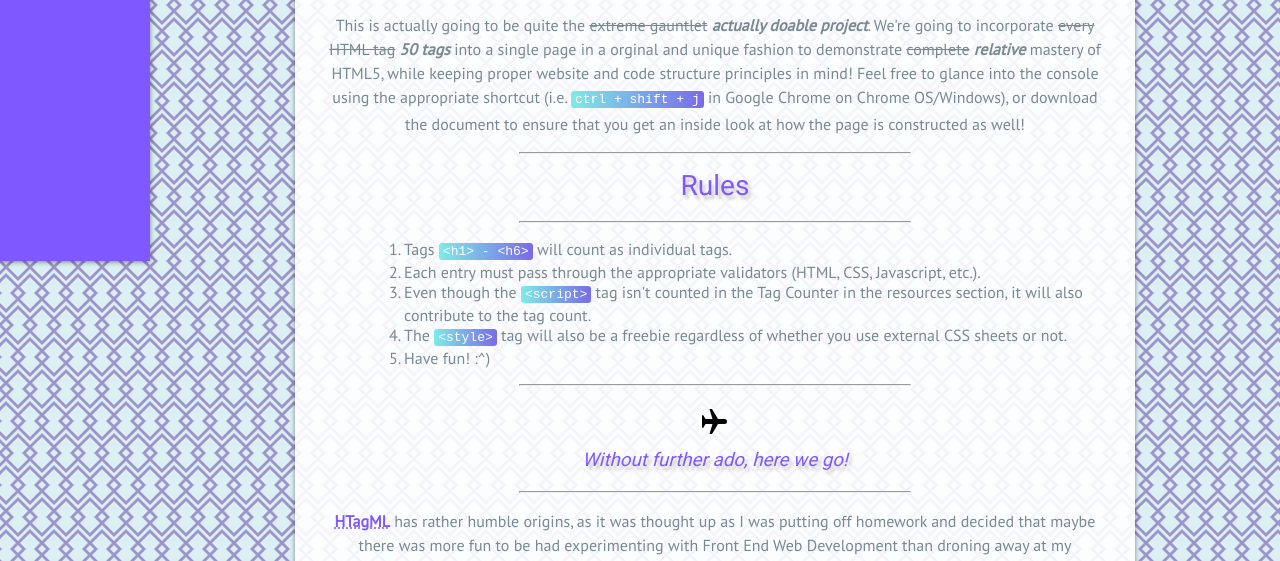
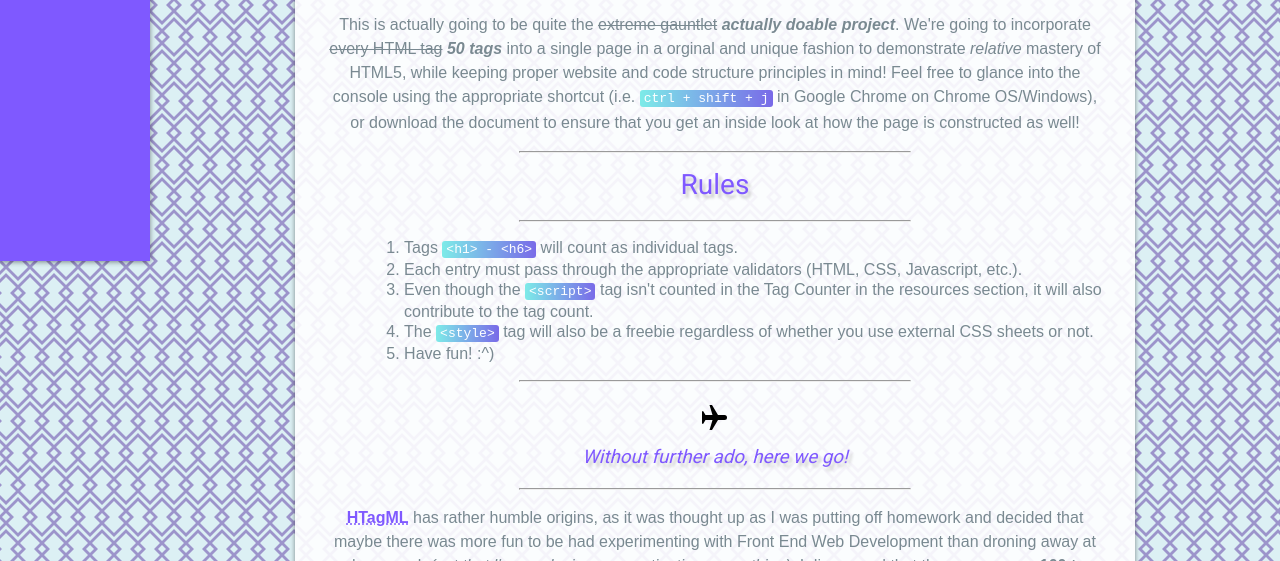
Before and after one commit to Zensynthium/HTagML, a plain HTML site: page dist/index.html in a window 1280 px wide. Shown: the part 539-1100 px from the top of the page. Drawn offline with Linux system fonts and the light colour scheme.

Commit message:
Add files via upload

```diff
--- a/dist/index.html
+++ b/dist/index.html
@@ -7,12 +7,11 @@
 <meta name="description" content="My HTML Tag Challenge, sprinkled with a dose of CSS flexing and terrible humor!">
 <meta name="robots" content="nofollow">
 <meta name="viewport" content="width=device-width, initial-scale=1.0">
-<link href="https://fonts.googleapis.com/css?family=PT+Sans%7CRoboto&amp;display=swap" rel="stylesheet">
+<link href="https://fonts.googleapis.com/css?family=PT+Serif%7CRoboto&amp;display=swap" rel="stylesheet">
 <style>
 
   html {
     margin-left: 150px;
-    font-weight: 350;
     color: #798991;
     line-height: 24px;
     font-family: 'PT Sans', sans-serif;
@@ -36,10 +35,11 @@
 
   h2, h3 {
     color: #7f59ff;
+    font-family: 'Roboto', sans-serif;
     font-weight: 300;
     text-shadow: 3px 4px 3px #CECECE;
     margin-top: 8px;
-    font-family: 'Roboto', sans-serif;
+
   }
 
   h2 {
@@ -226,7 +226,6 @@
     }
   }
 
-
 </style>
 </head>
 <body>
@@ -246,7 +245,7 @@
   <header><h2 id="intro">A Brief Introduction</h2></header>
   <!-- Image Credit of Pixabay -->
   <img id="header-img" src="https://i1.wp.com/object-lessons.com/wp-content/uploads/2018/05/HTML-Tag-on-Screen.png?w=1280&amp;ssl=1" alt="Computer with an empty end tag on screen" title="Empty End Tag on Screen">
-  <p>This is actually going to be quite the <s>extreme gauntlet</s> <em><strong>actually doable project</strong></em>. We're going to incorporate <s>every HTML tag</s> <em><strong>50 tags</strong></em> into a single page in a orginal and unique fashion to demonstrate <s>complete</s> <em><strong>relative</strong></em> mastery of HTML5, while keeping proper website and code structure principles in mind! Feel free to glance into the console using the appropriate shortcut (i.e. <kbd>ctrl + shift + j</kbd> in Google Chrome on Chrome OS/Windows), or download the document to ensure that you get an inside look at how the page is constructed as well!</p>
+  <p>This is actually going to be quite the <s>extreme gauntlet</s> <em><strong>actually doable project</strong></em>. We're going to incorporate <s>every HTML tag</s> <em><strong>50 tags</strong></em> into a single page in a orginal and unique fashion to demonstrate <em>relative</em> mastery of HTML5, while keeping proper website and code structure principles in mind! Feel free to glance into the console using the appropriate shortcut (i.e. <kbd>ctrl + shift + j</kbd> in Google Chrome on Chrome OS/Windows), or download the document to ensure that you get an inside look at how the page is constructed as well!</p>
   <hr>
   <span class="spacer" id="rules"></span>
   <header><h2>Rules</h2></header>
```
Lines whose indentation alone changed are shown as unchanged.
